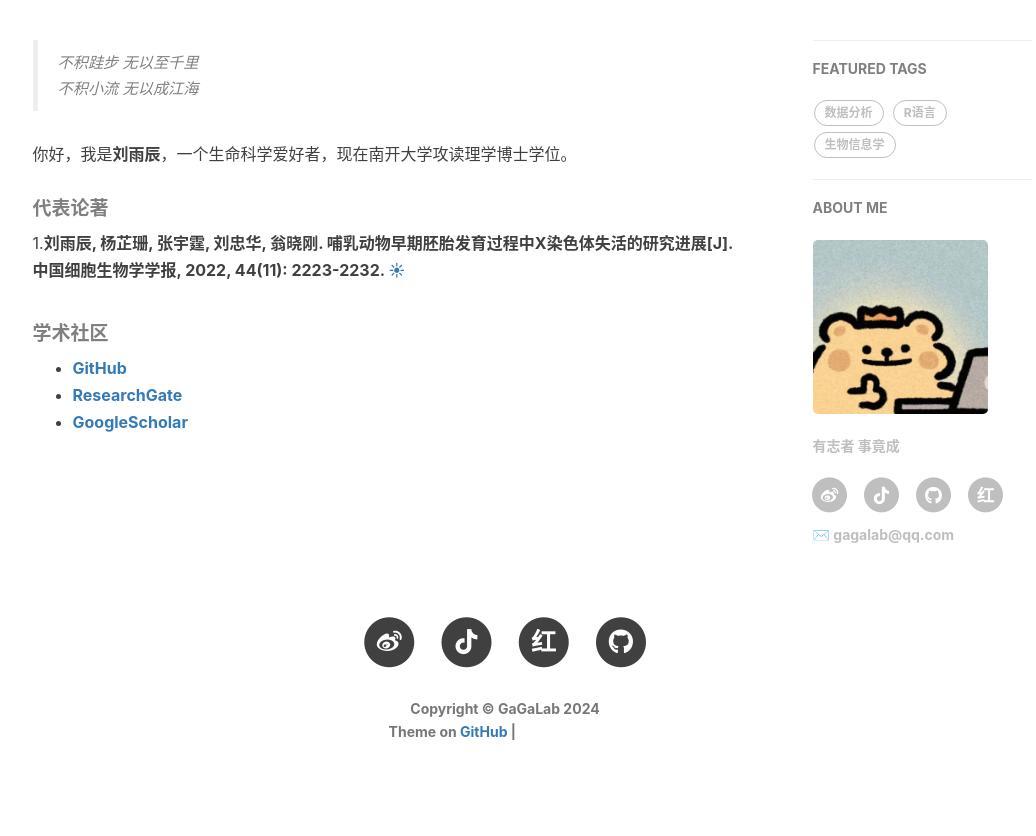
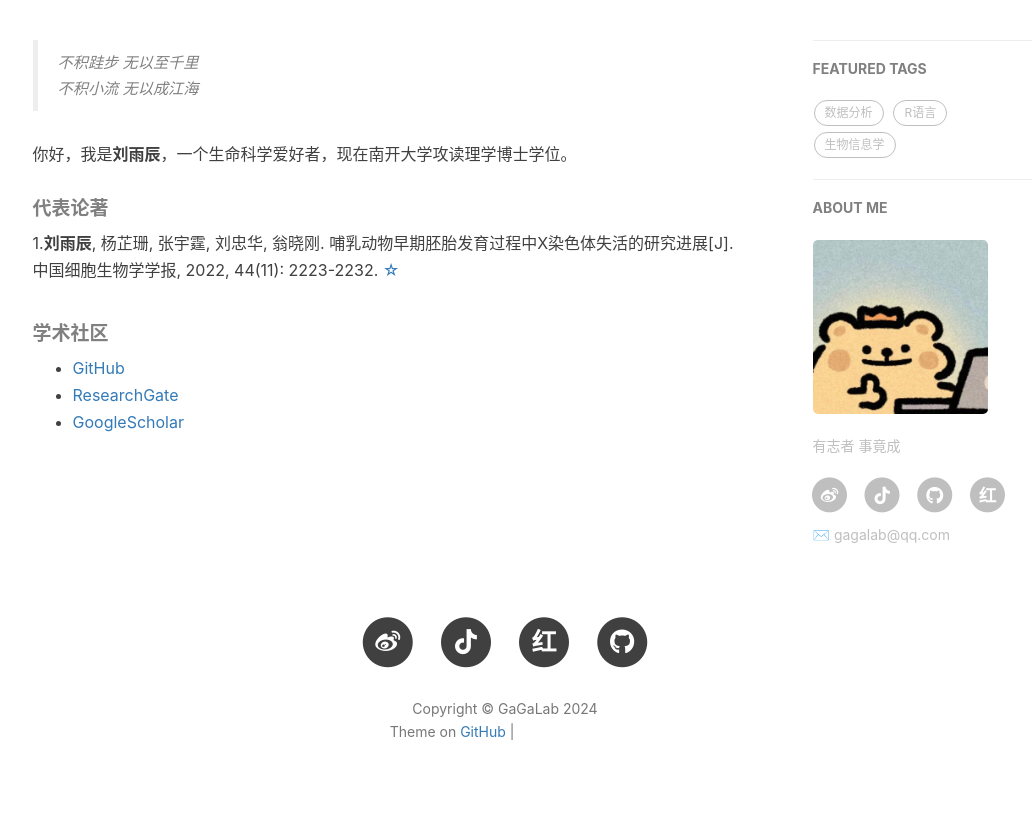
Before and after one commit to liuyuchenlab/LiuYuchenLab.github.io, a Jekyll site: the page built from about.html, in a window 1280 px wide. Shown: the part 418-1254 px from the top of the page, without its empty margins (135-1171 px from the left). Built offline with Jekyll 4.4.1, drawn with Linux system fonts in a browser that asks for light colours; comment, search, counter and statistics services are not loaded; grey boxes are pictures that could not be loaded.

```diff
--- a/about.html
+++ b/about.html
@@ -23,8 +23,8 @@ header-img: "img/river.jpg"
         <p></p>
         <h5>代表论著</h5>
    <p>
-    1.<strong>刘雨辰<strong>, 杨芷珊, 张宇霆, 刘忠华, 翁晓刚. 哺乳动物早期胚胎发育过程中X染色体失活的研究进展[J]. 中国细胞生物学学报, 2022, 44(11): 2223-2232.
-    <a href="http://www.cjcb.org/cjcb/portal/zl_show.jsp?ID=5531">☀</a>
+    1.<strong>刘雨辰</strong>, 杨芷珊, 张宇霆, 刘忠华, 翁晓刚. 哺乳动物早期胚胎发育过程中X染色体失活的研究进展[J]. 中国细胞生物学学报, 2022, 44(11): 2223-2232.
+    <a href="http://www.cjcb.org/cjcb/portal/zl_show.jsp?ID=5531">☆</a>
 </p>
     <ul>
 
```
